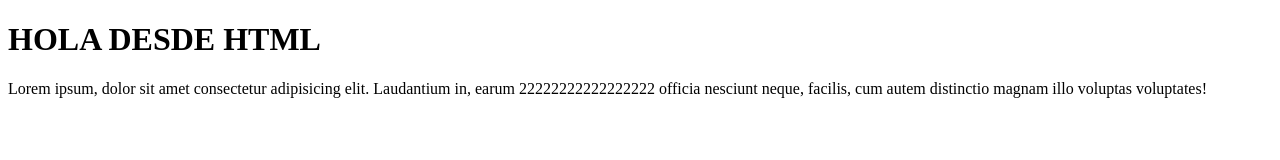
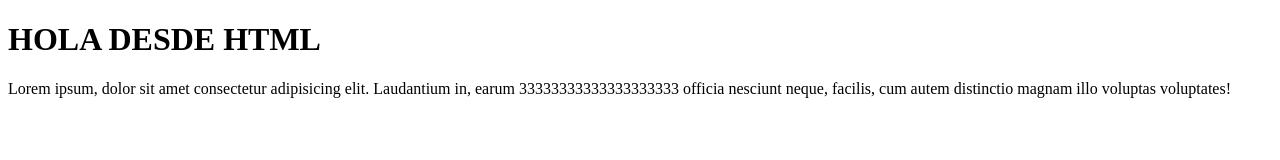
Before and after one commit to wilcort/video-ejemplo, a plain HTML site: page index.html in a window 1280 px wide. Drawn offline with Linux system fonts and the light colour scheme.

Commit message:
agrege 333 master

```diff
--- a/index.html
+++ b/index.html
@@ -8,7 +8,7 @@
 <body>
     <h1>HOLA DESDE HTML</h1>
     <p>Lorem ipsum, dolor sit amet consectetur adipisicing elit. Laudantium in,
-        earum 22222222222222222 officia nesciunt neque, facilis,
+        earum 33333333333333333333 officia nesciunt neque, facilis,
         cum autem distinctio magnam illo voluptas voluptates!</p>
 </body>
 </html>
```
